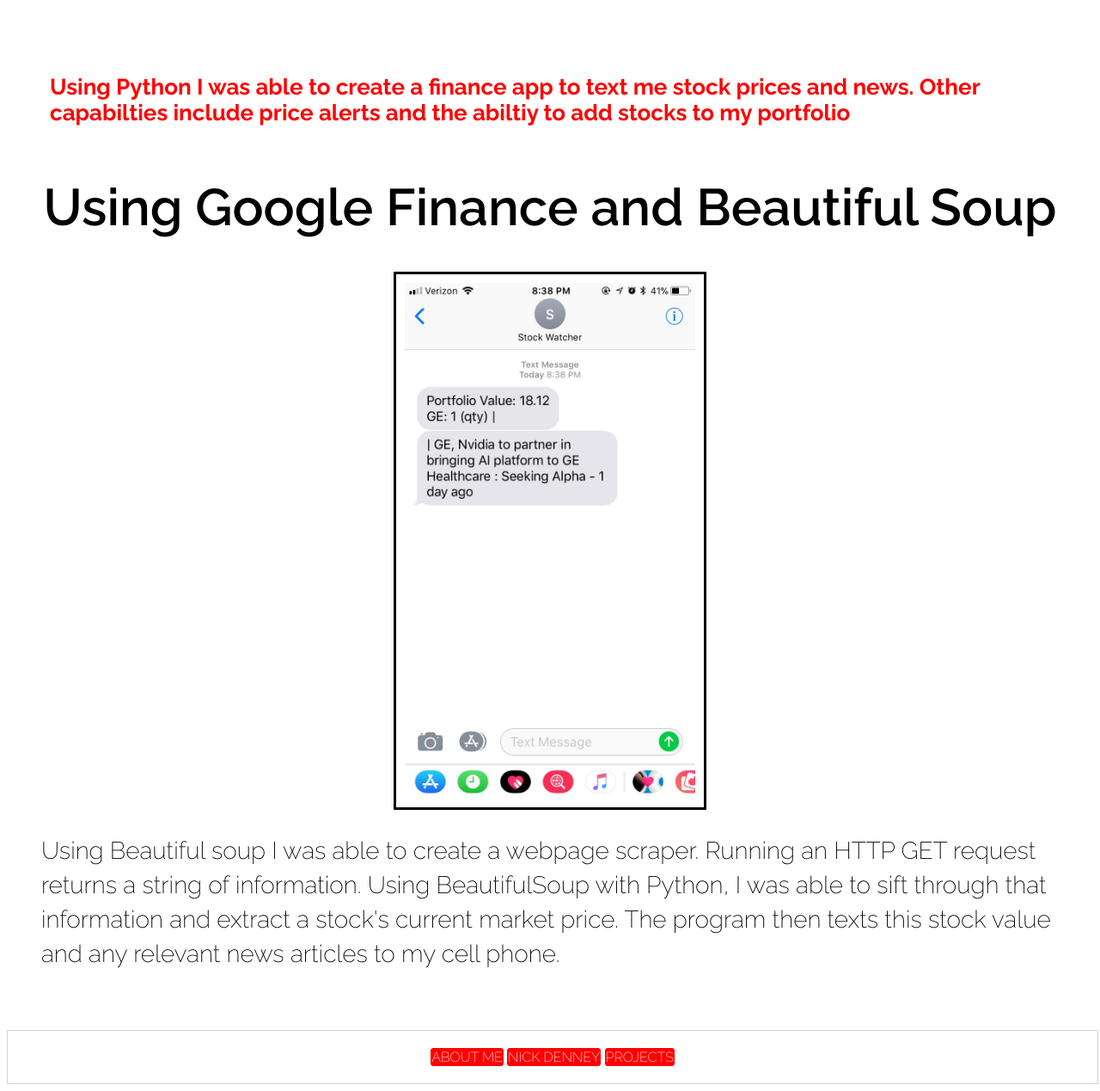
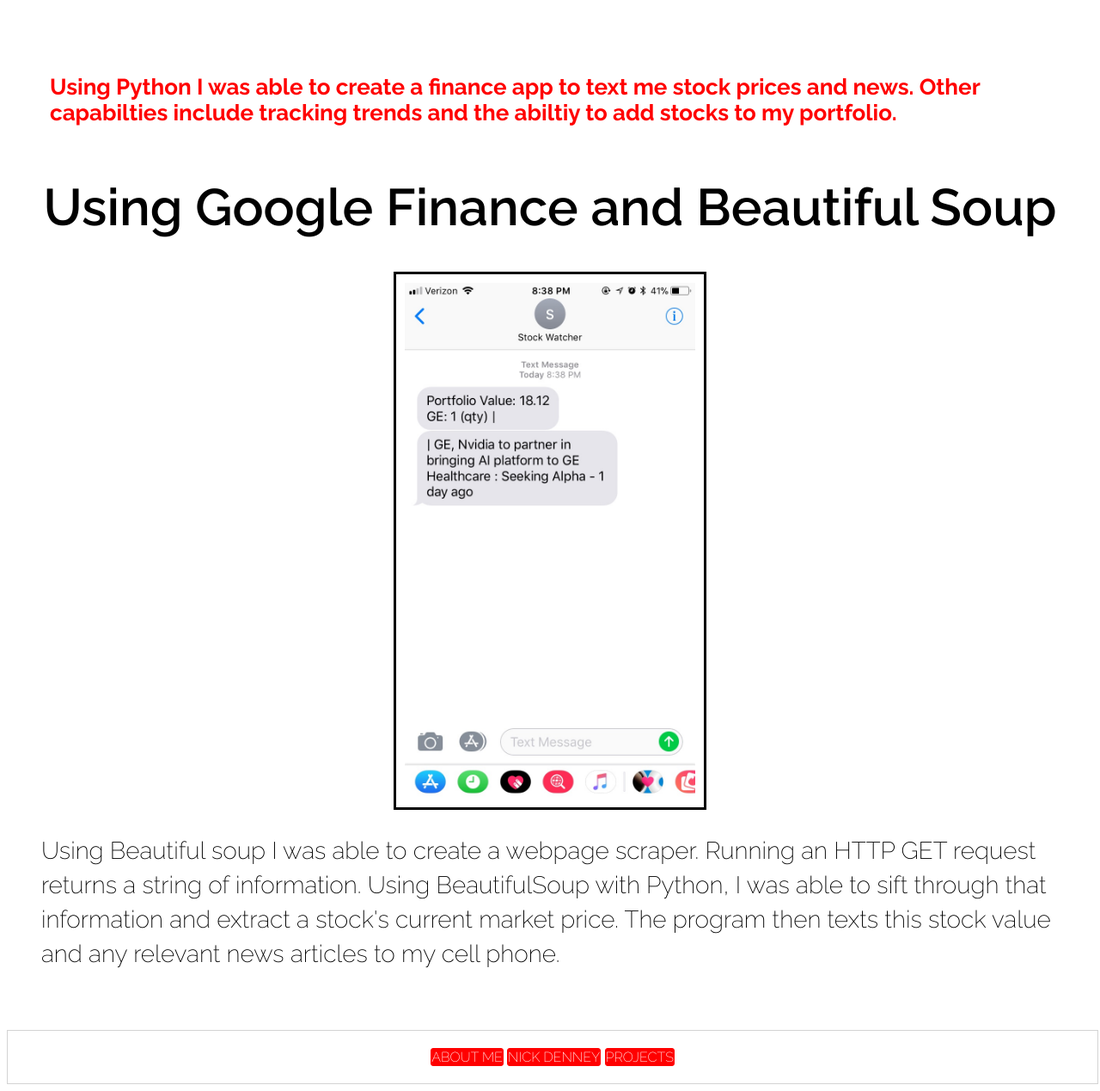
Before and after one commit to nickden3/nickden3-cc.github.io, a Jekyll site: the page Finance.html, which Jekyll copies as it is, in a window 1280 px wide. Shown: the part 547-1816 px from the top of the page at 86% size. Built offline with Jekyll 4.4.1, drawn with Linux system fonts in a browser that asks for light colours.

Commit message:
Update Finance.html

```diff
--- a/Finance.html
+++ b/Finance.html
@@ -24,7 +24,7 @@
   </div>
 
   <div id="main" class="content">
-    <h3>Using Python I was able to create a finance app to text me stock prices and news. Other capabilties include price alerts and the abiltiy to add stocks to my portfolio</h3>
+    <h3>Using Python I was able to create a finance app to text me stock prices and news. Other capabilties include tracking trends and the abiltiy to add stocks to my portfolio.</h3>
     <div class="projects">
       <h1 class="abouth1">Using Google Finance and Beautiful Soup</h1>
         <div>
```
